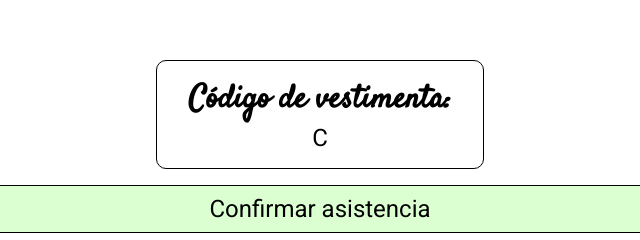
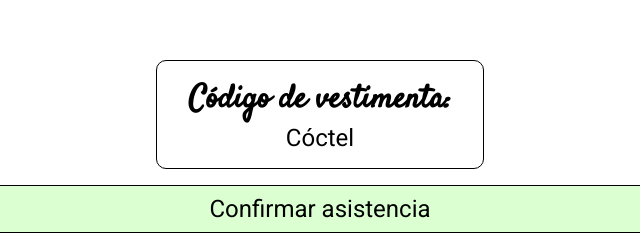
Before and after one commit to marcelonj/tarjeta, a plain HTML site: page index.html in a window 1280 px wide. Shown: the part 3485-3725 px from the top of the page, 320-960 px from the left. Drawn offline with Linux system fonts and the light colour scheme; a web font is replaced by a local one.

Commit message:
Update index.html

```diff
--- a/index.html
+++ b/index.html
@@ -61,7 +61,7 @@
         <div id="asistencia">
             <div>
                 <h1>Código de vestimenta:</h1>
-                <p>C</p>
+                <p>Cóctel</p>
             </div>
             <div id="asistencia_boton">
                 <a id="link" href="https://wa.me/543875992360?text=Hola,%20quiero%20confirmar%20mi%20asistencia%20a%20la%20fiesta.">Confirmar asistencia</a>
```
